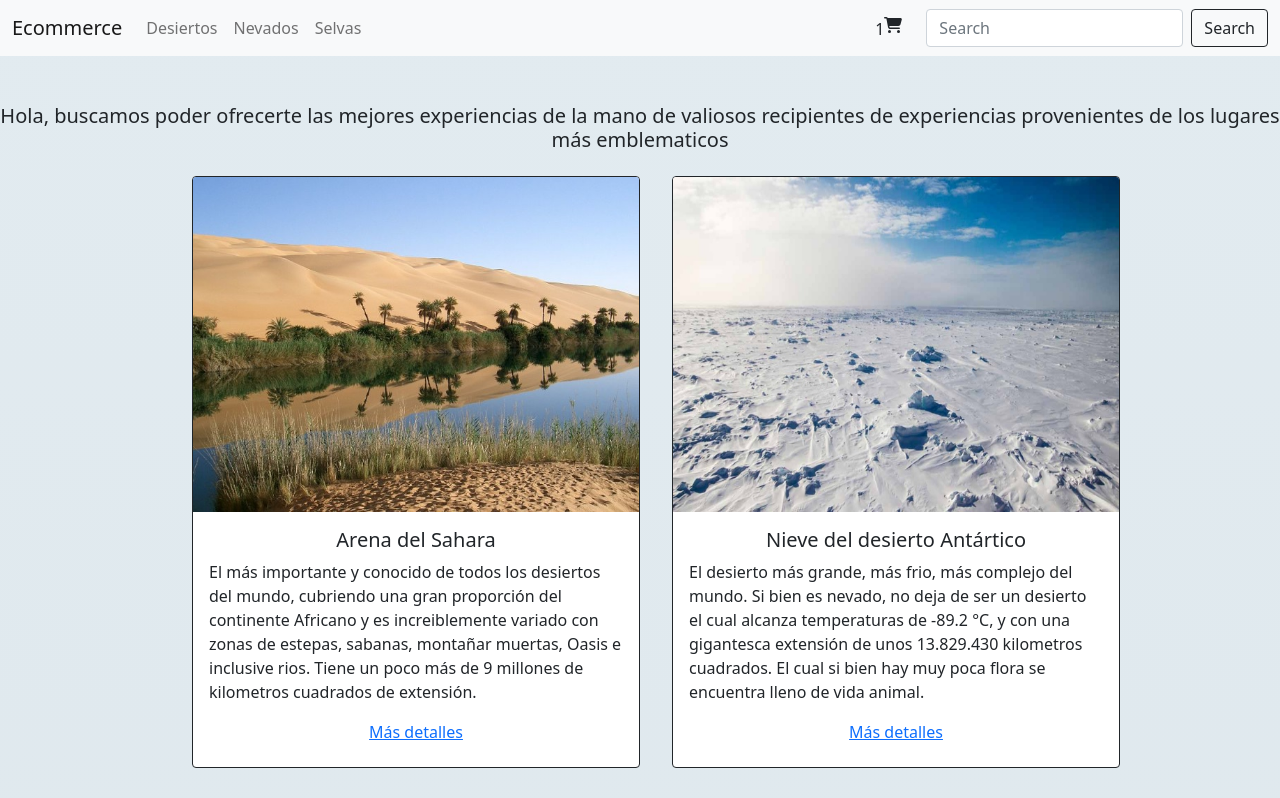
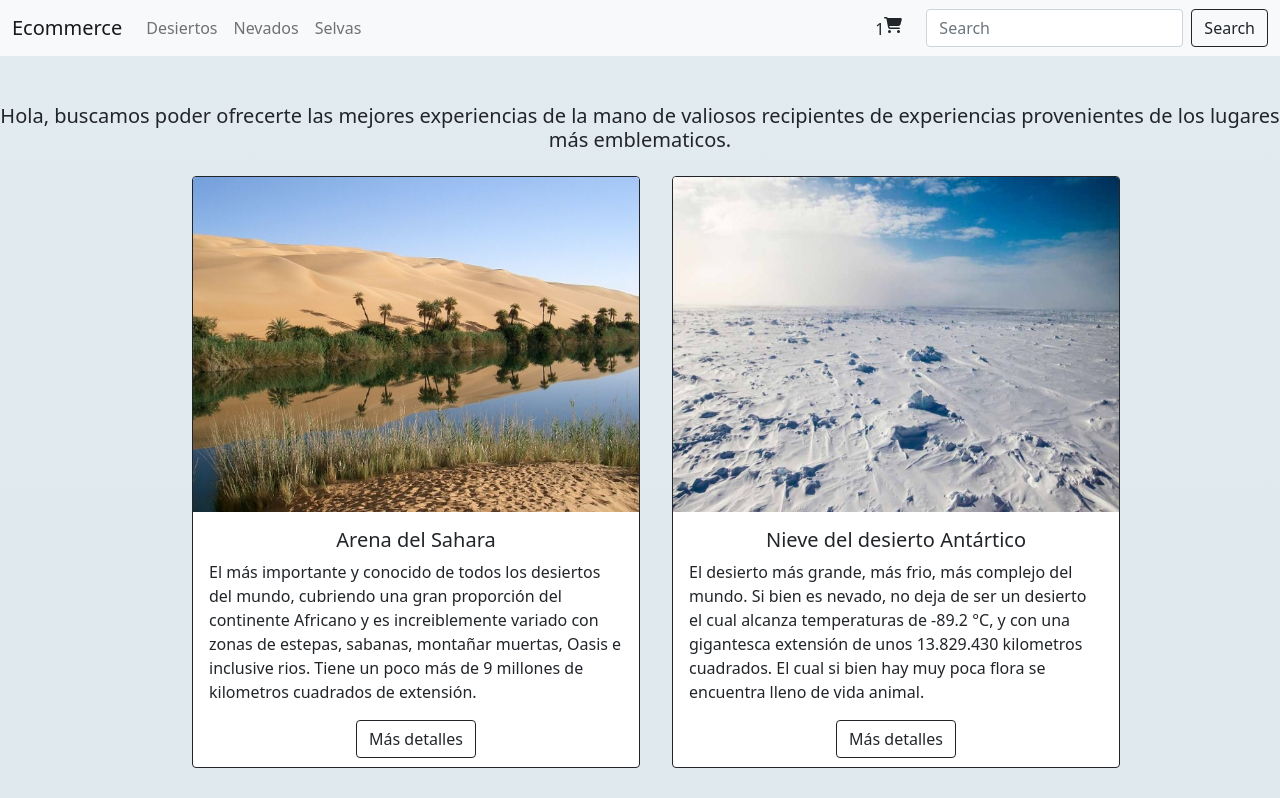
Before and after one commit to Juancavallejo/Curso---React-JS---coderhouse, a React (Create React App) app: page / in a window 1280 px wide. Shown: the top 798 px of the page. Built offline with nearby package versions, Linux system fonts and the light colour scheme.

Commit message:
some hover and final css details

```diff
--- a/package.json
+++ b/package.json
@@ -10,6 +10,7 @@
     "@testing-library/jest-dom": "^5.16.4",
     "@testing-library/react": "^13.3.0",
     "@testing-library/user-event": "^13.5.0",
+    "animate.css": "^4.1.1",
     "bootstrap": "^5.1.3",
     "react": "^18.2.0",
     "react-bootstrap": "^2.4.0",
--- a/src/App.js
+++ b/src/App.js
@@ -19,7 +19,7 @@ function App() {
       <BrowserRouter>
         <NavbarBoostrap />
         <Routes>
-          <Route path = "/" element={<ItemListContainer mensajeBienvenida= "Hola, buscamos poder ofrecerte las mejores experiencias de la mano de valiosos recipientes de experiencias provenientes de los lugares más emblematicos" />}/>
+          <Route path = "/" element={<ItemListContainer mensajeBienvenida= "Hola, buscamos poder ofrecerte las mejores experiencias de la mano de valiosos recipientes de experiencias provenientes de los lugares más emblematicos." />}/>
           <Route path='/category/:categoryId' element={<ItemListContainer mensajeBienvenida= 'Listado filtrado'/>}/>
           {/* <Route path = "/" element={ <Counter stock={10} addAlCarrito ={handleAddAlCarrito}/>}/> */}
           <Route path='/detail/:productId' element={<ItemDetailContainer/>}/>
--- /dev/null
+++ b/src/Componets/Item/Item.css
@@ -0,0 +1,9 @@
+
+.cardList {
+    transition: all 0.3s;
+}
+
+.cardList:hover {
+ transform: scale(1.02);
+
+}
--- a/src/Componets/Item/Item.js
+++ b/src/Componets/Item/Item.js
@@ -1,15 +1,18 @@
 import Card from 'react-bootstrap/Card';
 import {Link} from "react-router-dom";
+import "./Item.css";
+
+
 
 
 const Item = ({ product }) => {
     return (
-            <Card border="dark" className='d-inline-flex m-3' style={{ width: '28rem', height: '37rem' }}>
+            <Card border="dark" className='cardList d-inline-flex m-3 ' style={{ width: '28rem', height: '37rem' }}>
                 <Card.Img variant="top" src={product.img} />
                 <Card.Body>
                     <Card.Title>{product.name}</Card.Title>
                     <Card.Text className='text-start'>{product.description}</Card.Text>
-                    <Link to= {`/detail/${product.id}`}>Más detalles</Link>
+                    <Link className='btn btn-outline-dark' to= {`/detail/${product.id}`}>Más detalles</Link>
                 </Card.Body>
             </Card>
     );
```
Also changed, not shown: 1 other file (tests, documents, lock files or other folders).
